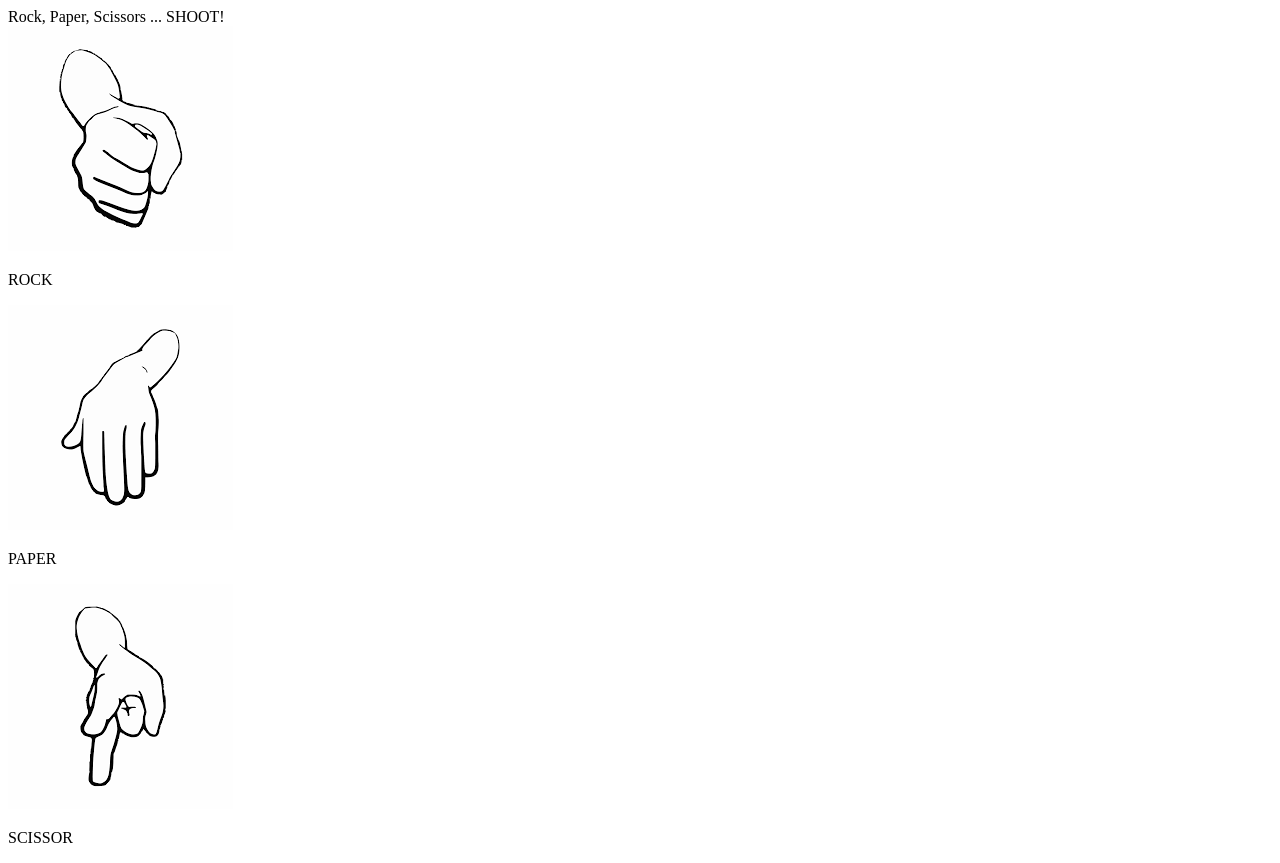
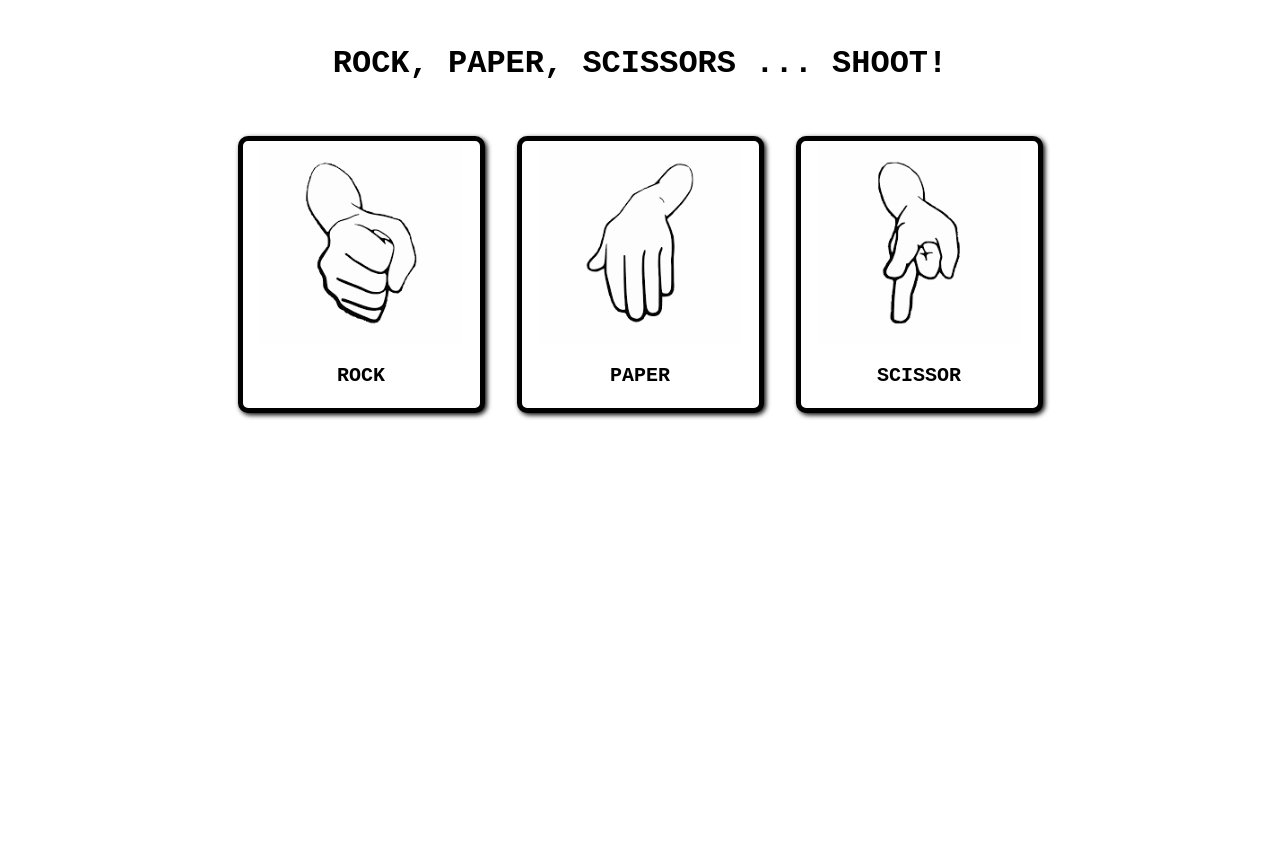
Before and after one commit to jahnzeb-bastaki/RockPaperScissorsJS, a plain HTML site: page rockpaperscissor.html in a window 1280 px wide. After the commit the page ends 800 px from the top, so only its background shows below. Drawn offline with Linux system fonts and the light colour scheme.

Commit message:
Deleted images div and replaced with button

```diff
--- a/rockpaperscissor.html
+++ b/rockpaperscissor.html
@@ -8,21 +8,23 @@
   <link rel="stylesheet" href="styles.css">
 </head>
 <body>
- <div>Rock, Paper, Scissors ... SHOOT!</div>
+  <header>
+    <h1>ROCK, PAPER, SCISSORS ... SHOOT!</h1>
+  </header>
  <div class="container">
   <div class="images-container">
-    <div class="rock">
+    <button class="rock">
       <img src="./images/rock.png" alt="Hand with rock symbol">
       <p>ROCK</p>
-    </div>
-    <div class="paper">
+    </button>
+    <button class="paper">
       <img src="./images/paper.png" alt="Hand with paper symbol">
       <p>PAPER</p>
-    </div>
-    <div>
+    </button>
+    <button class="scissor">
       <img src="./images/scissor.png" alt="Hand with scissor symbol">
       <p>SCISSOR</P>
-    </div>
+    </button>
   </div>
   <div class="info-container">
 
--- a/styles.css
+++ b/styles.css
@@ -1,4 +1,62 @@
+*{
+  font-family: 'Courier New', Courier, monospace;
+}
 
 body{
   background-color: white;
+  display: flex;
+  flex-direction: column;
+  justify-content: center;
+  align-items: center;
 }
+
+header{
+  margin-top: 1em;
+  margin-bottom: 1em;
+}
+
+header{
+  transition: all 1s ease;
+}
+header:hover{
+  color: rgb(0, 44, 238);
+  font-size: x-large;
+}
+
+
+.container{
+  display: flex;
+  flex-direction: column;
+  justify-content: center;
+}
+
+.images-container{
+  padding: 1em;
+  display: flex;
+  gap: 2em;
+  flex-wrap: wrap;
+}
+
+.images-container button{
+  display: flex;
+  flex-direction: column;
+  align-items: center;
+  background-color: white;
+  border: 5px solid black;
+  box-shadow: 2px 2px 5px black;
+  transition: all 0.5s ease;
+  border-radius: 10px;
+}
+
+.images-container button:hover {
+  transform: scale(1.1);
+}
+
+button img{
+  width: 90%;
+}
+
+button p{
+  font-size: 20px;
+  font-weight: 550;
+}
```
